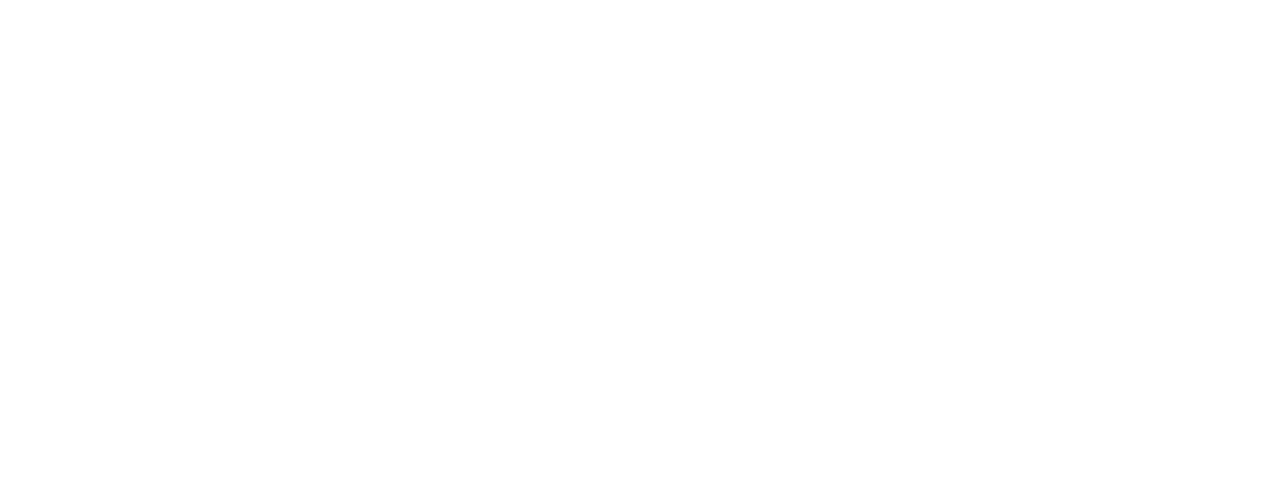
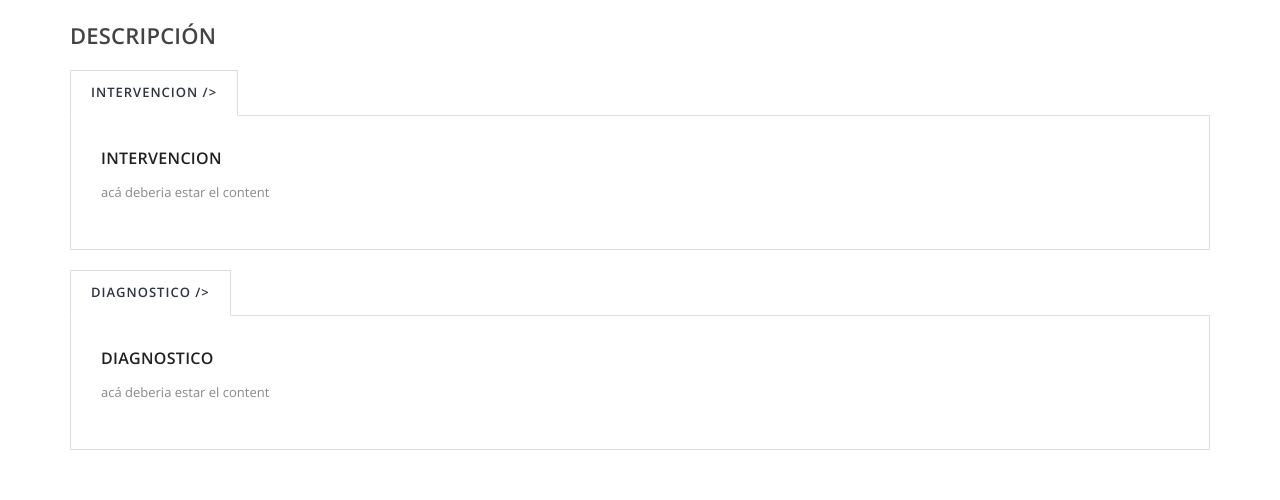
Before and after one commit to KukyNekoi/design, an Angular app in the folder Aplicacion Cliente/: page / in a window 1280 px wide. Shown: the part 949-1449 px from the top of the page. Before the commit the page ends 800 px from the top, so only its background shows below. Built offline with nearby package versions, Linux system fonts and the light colour scheme; a small style sheet from the web is missing.

Commit message:
fix(details): misplaced double quotes

```diff
--- a/Aplicacion Cliente/src/app/design/indicator-detail/indicator-detail-files/indicator-detail-files.component.html
+++ b/Aplicacion Cliente/src/app/design/indicator-detail/indicator-detail-files/indicator-detail-files.component.html
@@ -1,9 +1,11 @@
 <ul class="tabs-navigation">
-    <li class="active"><a href=""recordFilter.key"">{{recordFilter.title}}</a> </li>
+    <li class="active">
+      <a href="{{recordFilter.key}}">{{recordFilter.title}} /> </a>
+      </li>
 </ul>
-  <div class="tabs-content">
-    <div class="tab-pane active" id=""{{recordFilter.title}}"">
-      <h4>{{recordFilter.title}}</h4>
-      <p>acá deberia estar el content</p>
-    </div>
+<div class="tabs-content">
+  <div class="tab-pane active" id="{{recordFilter.title}}">
+    <h4>{{recordFilter.title}}</h4>
+    <p>acá deberia estar el content</p>
   </div>
+</div>
```
